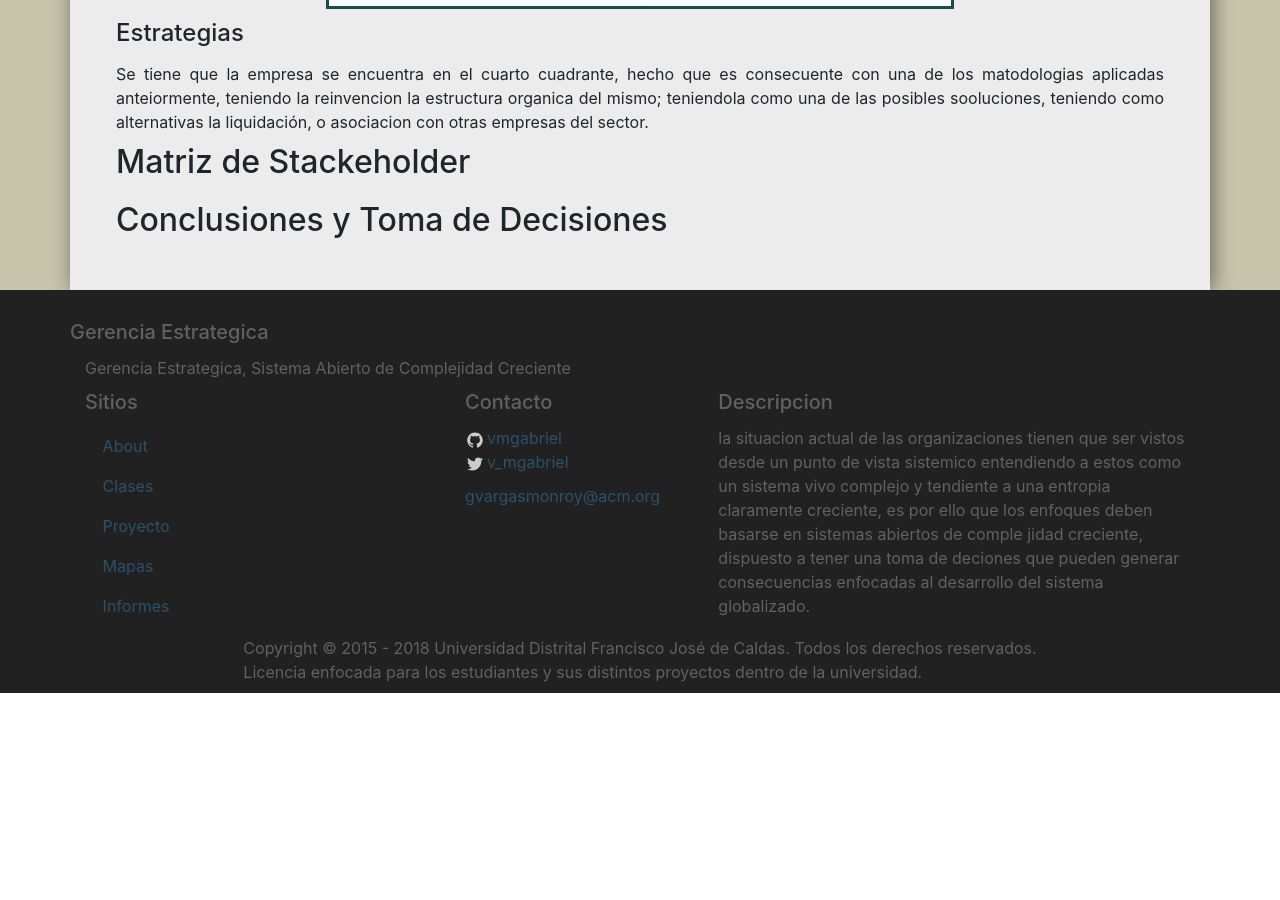
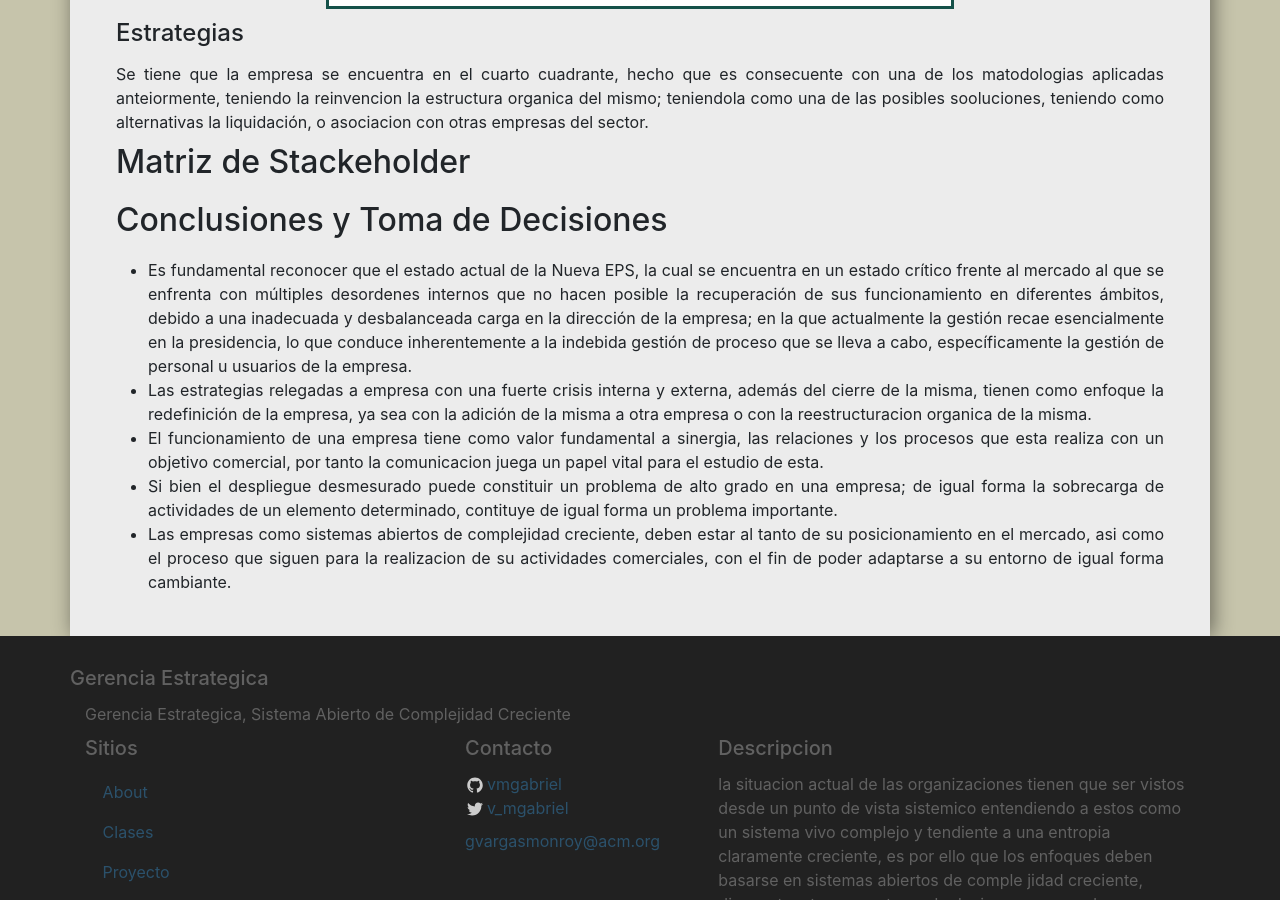
Before and after one commit to vmgabriel/page-planeacion, a Jekyll site: the page built from _posts/2018-08-08-Proyecto.markdown, in a window 1280 px wide and 900 px high, scrolled down 16342 px. Built offline with Jekyll 4.4.1, drawn with Linux system fonts in a browser that asks for light colours; before the commit the page ends 17035 px from its top, so only the background shows below that.

Commit message:
Adicion de Conclusiones

```diff
--- a/_posts/2018-08-08-Proyecto.markdown
+++ b/_posts/2018-08-08-Proyecto.markdown
@@ -280,3 +280,8 @@ Se tiene que la empresa se encuentra en el cuarto cuadrante, hecho que es consec
 ## Matriz de Stackeholder
 
 ## Conclusiones y Toma de Decisiones
+- Es fundamental reconocer que el estado actual de la Nueva EPS, la cual se encuentra en un estado crítico frente al mercado al que se enfrenta con múltiples desordenes internos que no hacen posible la recuperación de sus funcionamiento en diferentes ámbitos, debido a una inadecuada y desbalanceada carga en la dirección de la empresa; en la que actualmente la gestión recae esencialmente en  la presidencia, lo que conduce inherentemente a la indebida gestión de proceso que se lleva a cabo, específicamente la gestión de personal u usuarios de la empresa.
+- Las estrategias relegadas a empresa con una fuerte crisis interna y externa, además del cierre de la misma, tienen como enfoque la redefinición de la empresa, ya sea con la adición de la misma a otra empresa o con la reestructuracion organica de la misma.
+- El funcionamiento de una empresa tiene como valor fundamental a sinergia, las relaciones y los procesos que esta realiza con un objetivo comercial, por tanto la comunicacion juega un papel vital para el estudio de esta.
+- Si bien el despliegue desmesurado puede constituir un problema de alto grado en una empresa; de igual forma la sobrecarga de actividades de un elemento determinado, contituye de igual forma un problema importante.
+- Las empresas como sistemas abiertos de complejidad creciente, deben estar al tanto de su posicionamiento en el mercado, asi como el proceso que siguen para la realizacion de su actividades comerciales, con el fin de poder adaptarse a su entorno de igual forma cambiante.
```
